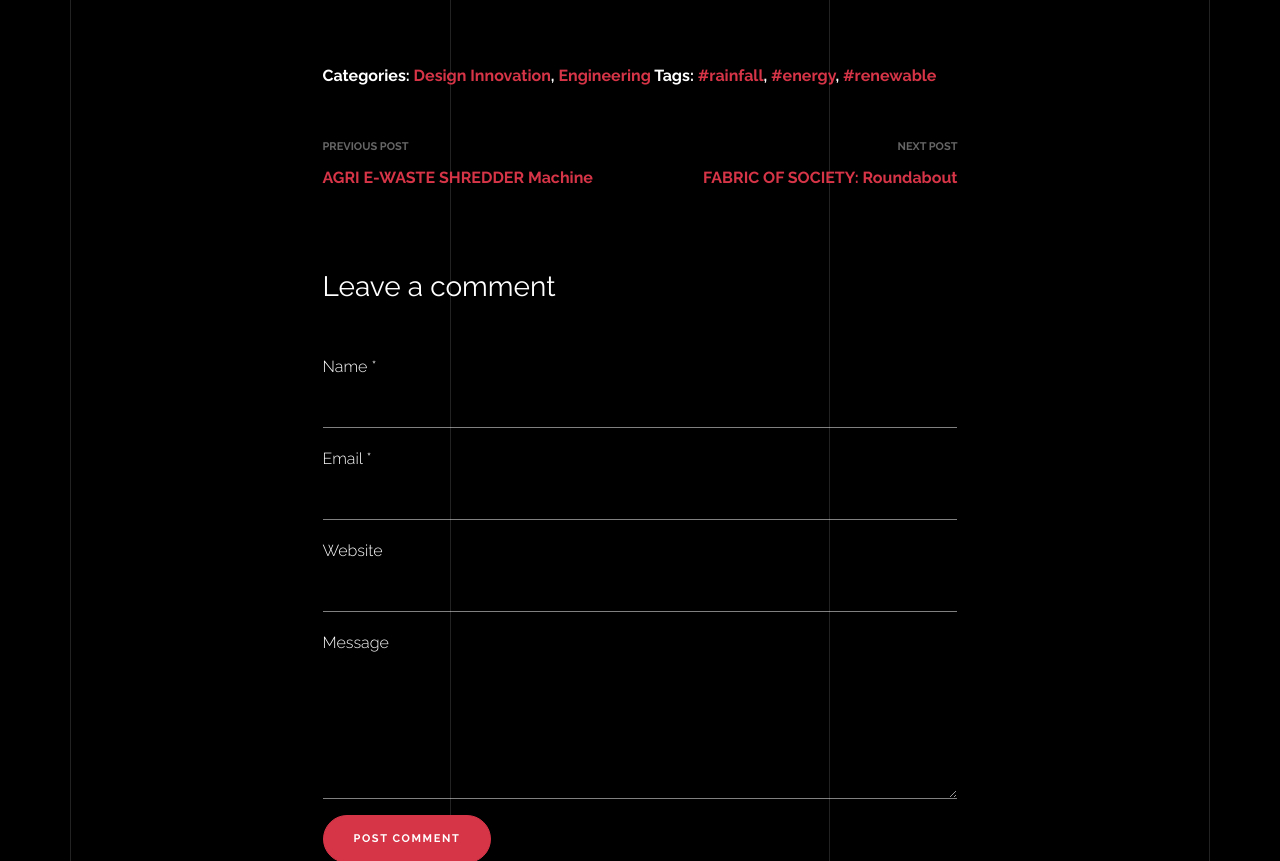
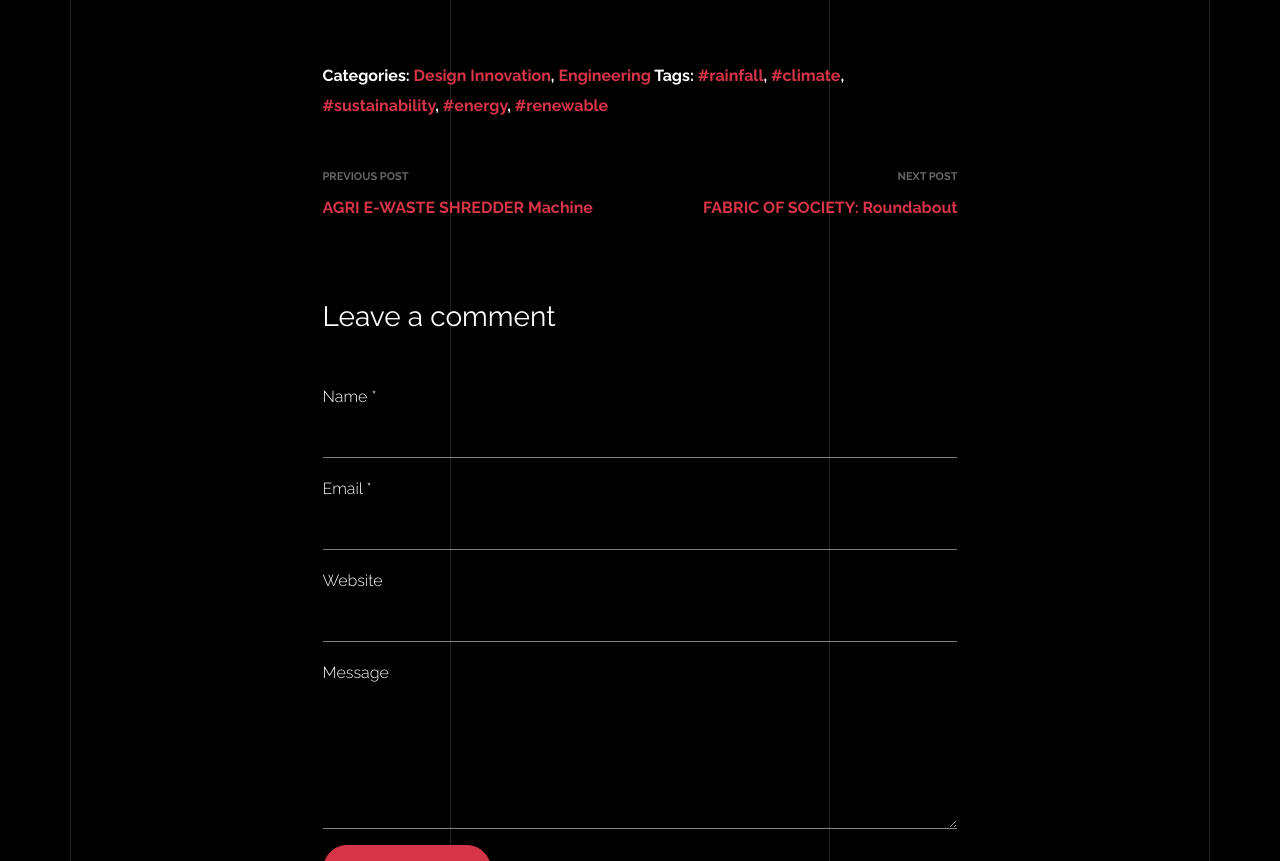
Before and after one commit to hsjulian/hannahjulian-portfolio, a plain HTML site: page fuwell.html in a window 1280 px wide. Shown: the part 2694-3555 px from the top of the page. Drawn offline with Linux system fonts and the light colour scheme; files whose address does not match are found by name.

Commit message:
Update fuwell.html

```diff
--- a/fuwell.html
+++ b/fuwell.html
@@ -142,7 +142,7 @@
 
 
               <div class="pt-5 categories_tags ">
-                <p>Categories:  <a href="#">Design Innovation</a>, <a href="#">Engineering</a>  Tags: <a href="#">#rainfall</a>, <a href="#">#energy</a>, <a href="#">#renewable</a></p>
+                <p>Categories:  <a href="#">Design Innovation</a>, <a href="#">Engineering</a>  Tags: <a href="#">#rainfall</a>, <a href="#">#climate</a>, <a href="#">#sustainability</a>, <a href="#">#energy</a>, <a href="#">#renewable</a></p>
               </div>
 
               <div class="post-single-navigation d-flex align-items-stretch">
```
